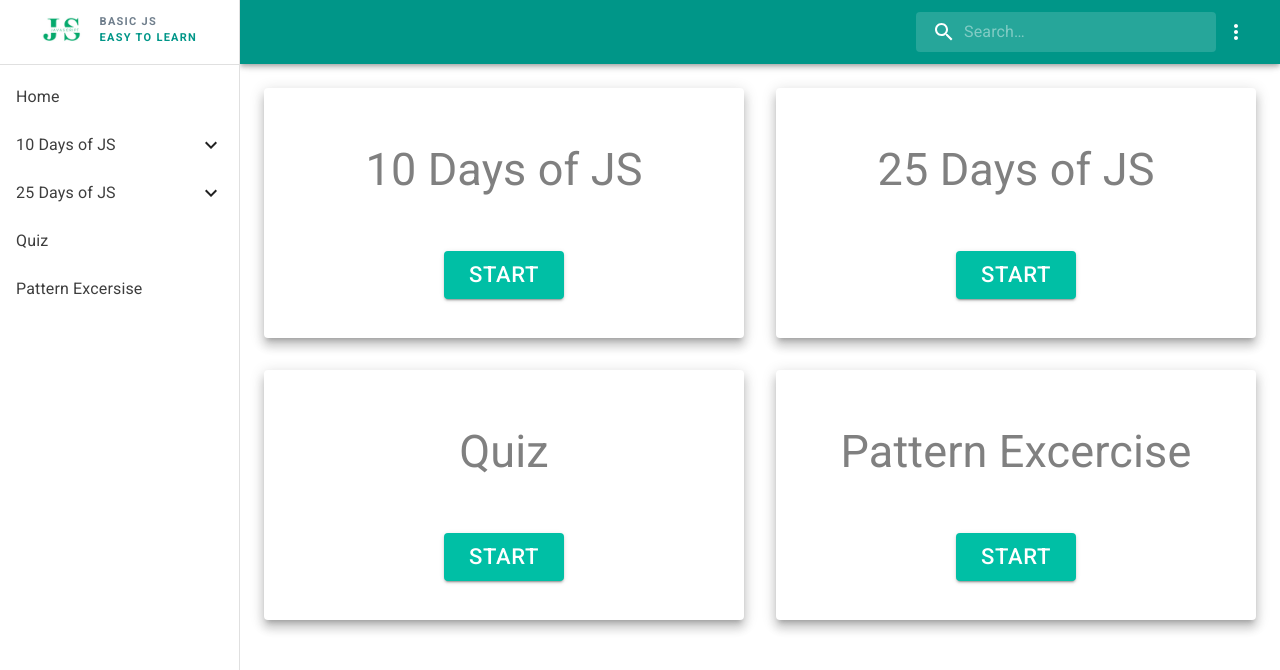
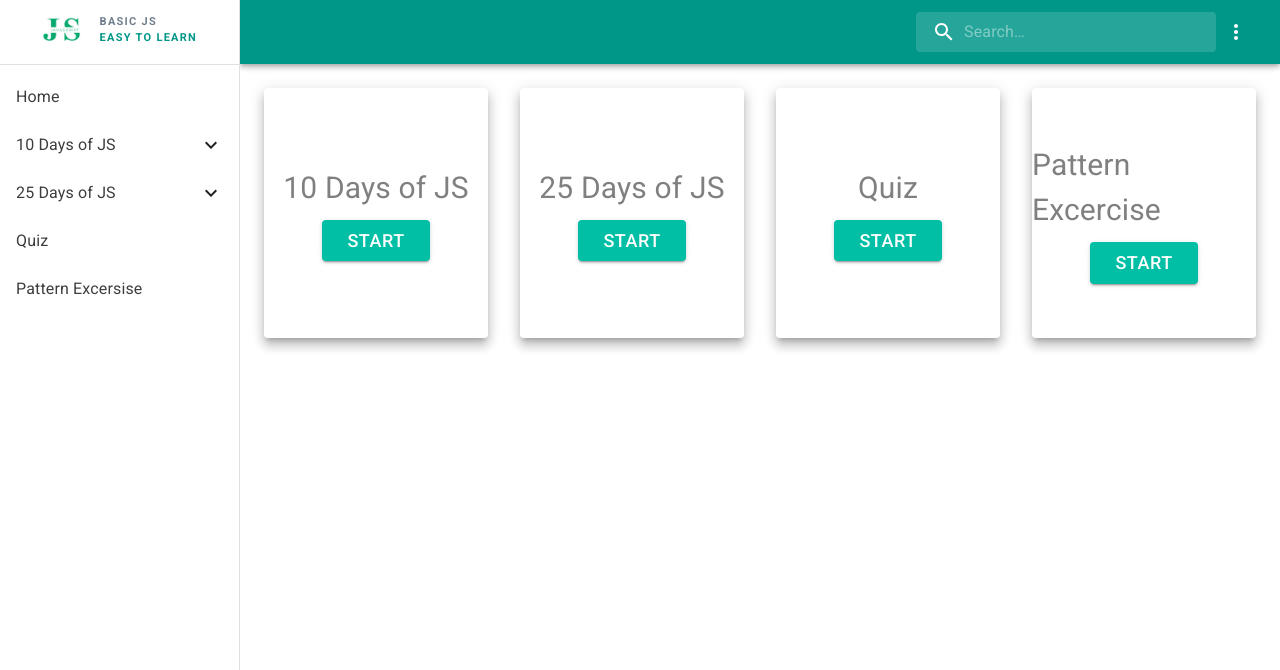
Before and after one commit to ND03Naveen/basic-js, a React (Create React App) app: page / in a window 1280 px wide. Shown: the top 670 px of the page. Built offline with nearby package versions, Linux system fonts and the light colour scheme.

Commit message:
removed speech on quiz landing page

```diff
--- a/src/Pages/HomePage.jsx
+++ b/src/Pages/HomePage.jsx
@@ -11,11 +11,11 @@ const topics = [
 export default function HomePage(params) {
     return (
         <Grid container spacing={4}>
-            {topics.map(val => <Grid item xs={12} md={6}>
-                <Card raised={true} style={{ display: "flex", flexDirection: "column", alignItems: "center", height: "250px" }}>
-                    <div style={{ height: "65%", display: "flex", alignItems: "center", fontSize: "45px", color: "grey" }}>{val.name}</div>
+            {topics.map(val => <Grid item xs={12} md={6} lg={3}>
+                <Card raised={true} style={{ display: "flex", flexDirection: "column", alignItems: "center", height: "250px", justifyContent:"center" }}>
+                    <div style={{marginBottom:"10px", display: "flex", alignItems: "center", fontSize: "30px", color: "grey" }}>{val.name}</div>
                     <Link to={val.link} style={{ textDecoration: "none" }}>
-                        <Button variant="contained" style={{ background: "#00bfa5", padding: "5px 25px", fontSize: "22px" }}>Start</Button>
+                        <Button variant="contained" style={{ background: "#00bfa5", padding: "5px 25px", fontSize: "18px" }}>Start</Button>
                     </Link>
                 </Card>
             </Grid>)}
--- a/src/Pages/Quiz/quiz.jsx
+++ b/src/Pages/Quiz/quiz.jsx
@@ -30,9 +30,9 @@ export function Quiz() {
     ])
 
     useEffect(() => {
-        var speech = new SpeechSynthesisUtterance();
-        speech.text = "Welcome to the JavaScript Quiz! Test your knowledge and have fun learning JavaScript. Get ready to explore the world of coding with interactive questions. Let's begin your JavaScript journey!";
-        speechSynthesis.speak(speech);
+        // var speech = new SpeechSynthesisUtterance();
+        // speech.text = "Welcome to the JavaScript Quiz! Test your knowledge and have fun learning JavaScript. Get ready to explore the world of coding with interactive questions. Let's begin your JavaScript journey!";
+        // speechSynthesis.speak(speech);
         if(!localStorage.getItem("solved"))  localStorage.setItem("solved",[])
         let solved = localStorage.getItem("solved").split(",");
         questionTopic = questionTopic.map((val,idx)=>{
@@ -42,7 +42,7 @@ export function Quiz() {
         })
         setQuestionTopic(questionTopic);
 
-        return ()=> speechSynthesis.cancel();
+        // return ()=> speechSynthesis.cancel();
     }, [])
 
     return (
```
